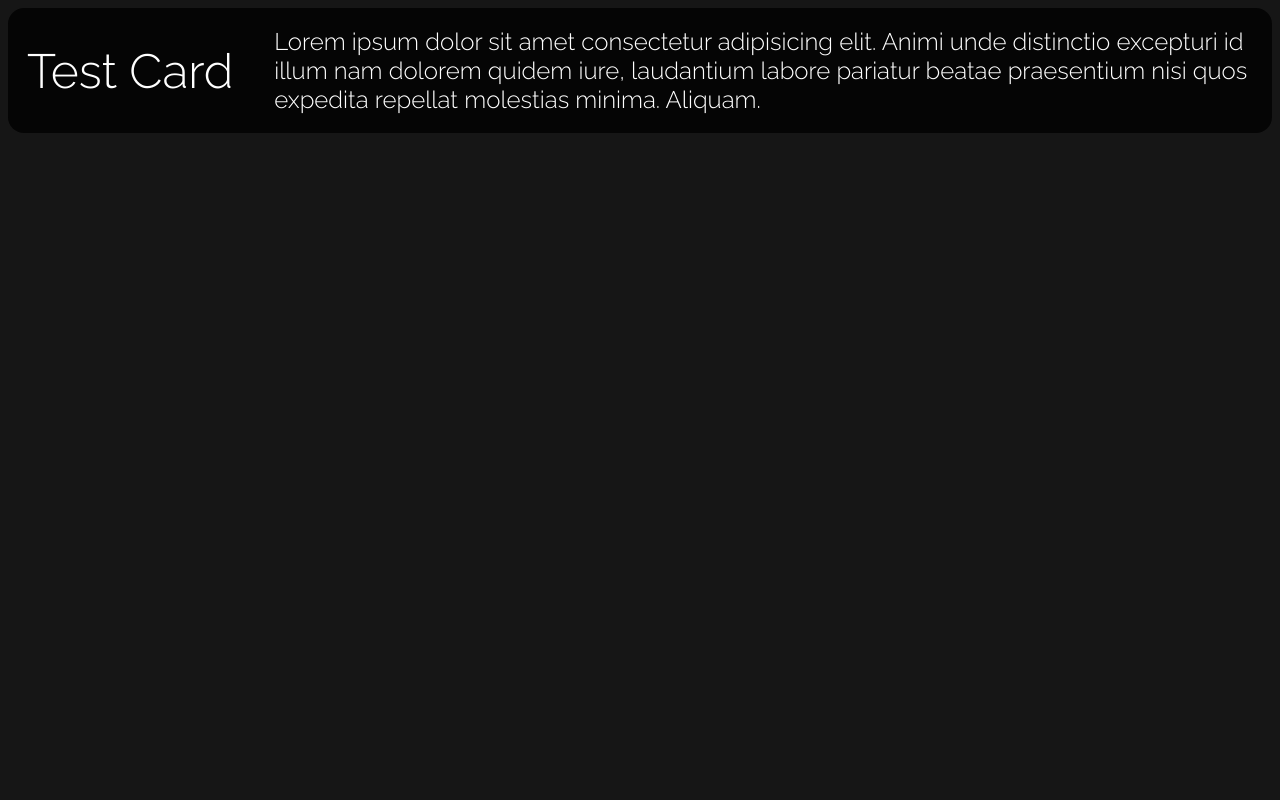
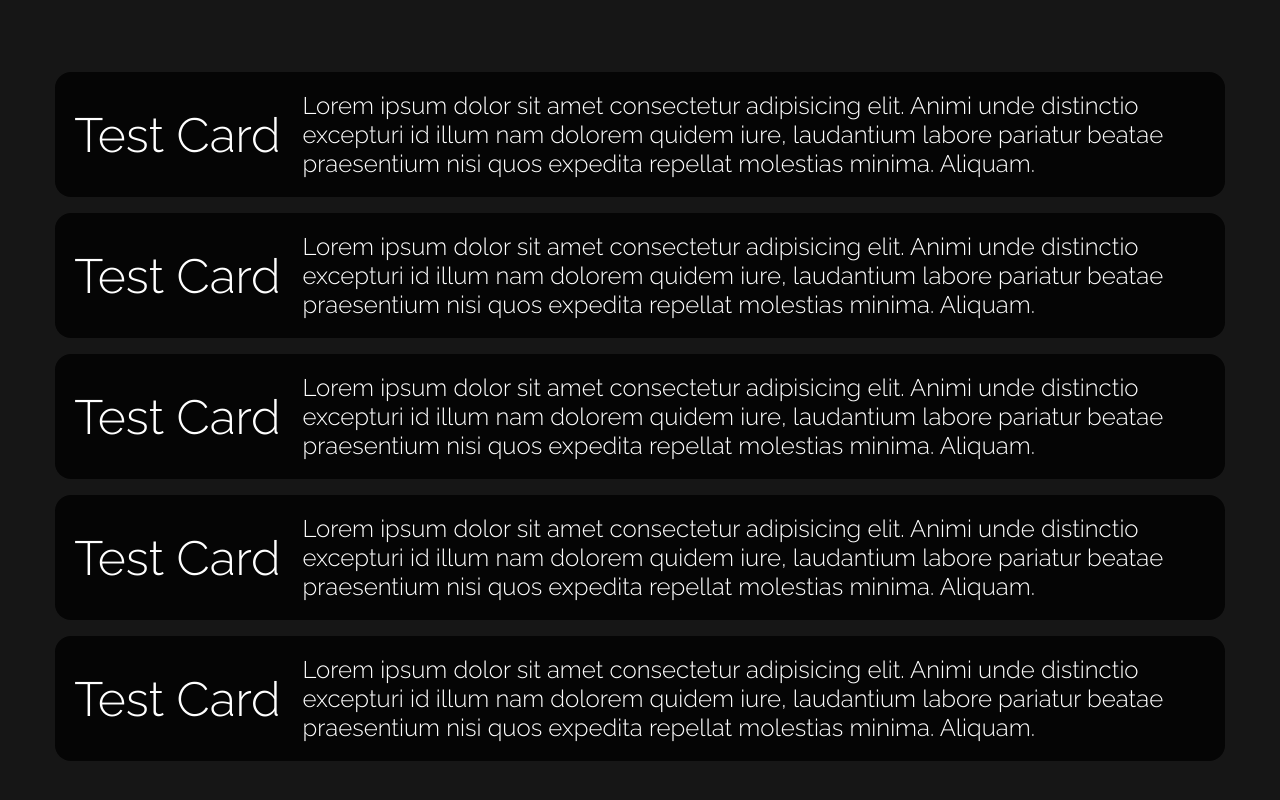
Before and after one commit to Susul-1312/about-that, a Svelte app: page / in a window 1280 px wide. Built offline with nearby package versions, Linux system fonts and the light colour scheme.

Commit message:
Redo CSS

```diff
--- a/src/App.svelte
+++ b/src/App.svelte
@@ -5,3 +5,15 @@
 <Card  title="Test Card">
     Lorem ipsum dolor sit amet consectetur adipisicing elit. Animi unde distinctio excepturi id illum nam dolorem quidem iure, laudantium labore pariatur beatae praesentium nisi quos expedita repellat molestias minima. Aliquam.
 </Card>
+<Card  title="Test Card">
+    Lorem ipsum dolor sit amet consectetur adipisicing elit. Animi unde distinctio excepturi id illum nam dolorem quidem iure, laudantium labore pariatur beatae praesentium nisi quos expedita repellat molestias minima. Aliquam.
+</Card>
+<Card  title="Test Card">
+    Lorem ipsum dolor sit amet consectetur adipisicing elit. Animi unde distinctio excepturi id illum nam dolorem quidem iure, laudantium labore pariatur beatae praesentium nisi quos expedita repellat molestias minima. Aliquam.
+</Card>
+<Card  title="Test Card">
+    Lorem ipsum dolor sit amet consectetur adipisicing elit. Animi unde distinctio excepturi id illum nam dolorem quidem iure, laudantium labore pariatur beatae praesentium nisi quos expedita repellat molestias minima. Aliquam.
+</Card>
+<Card  title="Test Card">
+    Lorem ipsum dolor sit amet consectetur adipisicing elit. Animi unde distinctio excepturi id illum nam dolorem quidem iure, laudantium labore pariatur beatae praesentium nisi quos expedita repellat molestias minima. Aliquam.
+</Card>
--- a/src/global.scss
+++ b/src/global.scss
@@ -1,3 +1,4 @@
 body {
     background-color: #161616;
+    padding-top: 3em;
 }
--- a/src/lib/Card.svelte
+++ b/src/lib/Card.svelte
@@ -12,6 +12,9 @@
 <style>
     @import url('https://fonts.googleapis.com/css2?family=Raleway:wght@300&display=swap');
     .box {
+        width: 90%;
+        margin: auto;
+        margin-top: 1em;
         padding: 1em;
         border-radius: 1em;
         background-color: #050505;
```
